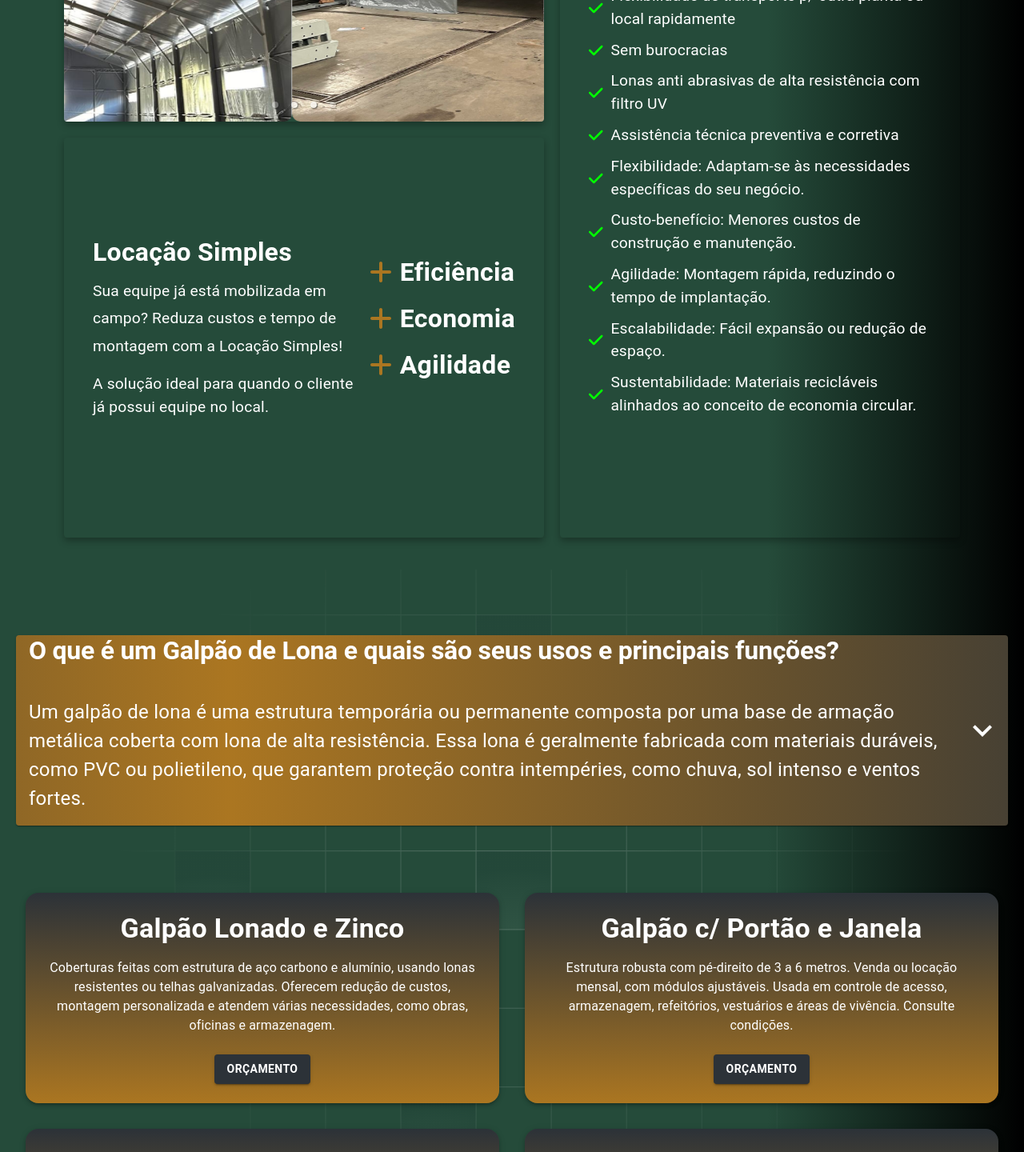
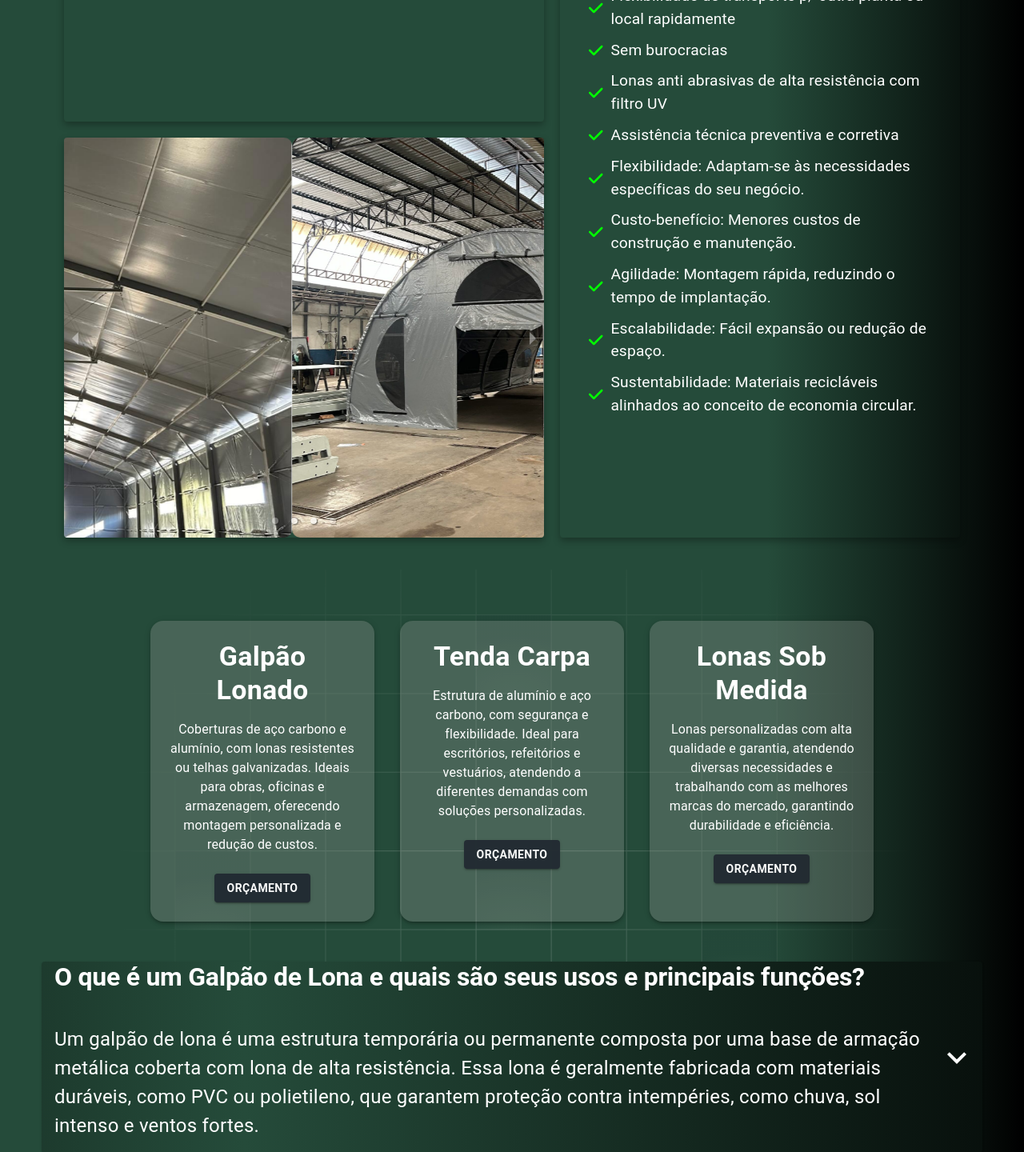
Before and after one commit to Lijunio/mwm-teste, a React (Create React App) app: page / in a window 1280 px wide. Shown: the part 1200-2640 px from the top of the page at 80% size. Built offline with nearby package versions, Linux system fonts and the light colour scheme.

Commit message:
alterações

```diff
--- a/src/App.tsx
+++ b/src/App.tsx
@@ -30,9 +30,11 @@ const App: React.FC = () => {
         <Box id="ServicesParte2" mt={4} sx={{ flex: 1 }}>
           <ServicesParte2 />
         </Box>
+        {/*
         <Box id="about-us" mt={4} sx={{ flex: 1 }}>
           <AboutUs />
         </Box>
+        */}
         <Box id="contact" mt={4} sx={{ flex: 1 }}>
           <Contact />
         </Box>
--- a/src/components/Home.tsx
+++ b/src/components/Home.tsx
@@ -44,6 +44,7 @@ const Home = () => {
 >
   {/* Elemento 2: Logo + Texto */}
   <Box
+    id="home"
     sx={{
       textAlign: isSmallScreen ? "center" : "left",
       zIndex: 2,
--- a/src/components/Navbar.tsx
+++ b/src/components/Navbar.tsx
@@ -5,6 +5,14 @@ import { useTheme } from "@mui/material/styles";
 const Navbar: React.FC = () => {
   const theme = useTheme();
   const isLargeScreen = useMediaQuery(theme.breakpoints.up("md")); // Verifica se a tela é grande
+
+  // Função para rolar até o topo da página
+  const scrollToTop = () => {
+    window.scrollTo({
+      top: 0,
+      behavior: "smooth", // Rolagem suave
+    });
+  };
 
   return (
     <>
@@ -42,23 +50,24 @@ const Navbar: React.FC = () => {
               },
             }}
           >
-            {["Serviços", "Sobre Nós", "Contato"].map((text, index) => (
+            {["Home", "Serviços", "Contato"].map((text, index) => (
               <Button
                 key={index}
                 sx={{
                   backgroundColor: "transparent",
                   color: "#ffffff",
-                  fontSize: isLargeScreen ? "18px" : "14px", // Reduz tamanho da fonte em telas pequenas
+                  fontSize: isLargeScreen ? "18px" : "14px",
                   fontWeight: "bold",
                   transition: "color 0.3s ease",
                   minWidth: "auto", // Para evitar botões muito largos
-                  padding: isLargeScreen ? "10px 16px" : "6px 10px", // Ajusta o padding para telas menores
+                  padding: isLargeScreen ? "10px 16px" : "6px 10px",
                   "&:hover": {
                     backgroundColor: "#688198",
                     color: "#ffffff",
                   },
                 }}
-                href={index === 0 ? "#services" : index === 1 ? "#about-us" : "#contact"}
+                onClick={text === "Home" ? scrollToTop : undefined} // Chama scrollToTop para "Home"
+                href={text === "Serviços" ? "#services" : text === "Contato" ? "#contact" : undefined} // Mantém o comportamento normal nos outros botões
               >
                 {text}
               </Button>
--- a/src/components/Services.tsx
+++ b/src/components/Services.tsx
@@ -13,7 +13,8 @@ const Services: React.FC = () => {
         flexWrap: "wrap",
         justifyContent: "center",
         padding: "40px",
-        background: "linear-gradient(90deg, #254b3a 75%, #000000 100%) "
+        background: "linear-gradient(90deg, #254b3a 75%, #000000 100%) ",
+        border: "transparent"
       }}
     >
       {/* imagens */}
@@ -26,55 +27,7 @@ const Services: React.FC = () => {
           marginRight: "20px",
         }}
       >
-        <Card
-          sx={{
-            boxShadow: "0px 4px 10px rgba(0, 0, 0, 0.3)",
-            backgroundColor: "transparent",
-            width: { xs: "100%", md: "600px" },
-            height: { md: "500px" },
-          }}
-        >
-          <Carousel
-            autoPlay
-            infiniteLoop
-            showThumbs={false}
-            showStatus={false}
-            dynamicHeight={false}
-            interval={3000}
-          >
-            <div>
-              <img
-                src={`${process.env.PUBLIC_URL}/imagens/21.jpg`}
-                alt="Imagem 1"
-                style={{ width: "100%", height: "500px", objectFit: "cover", borderRadius: "10px" }}
-              />
-            </div>
-            <div>
-              <img
-                src={`${process.env.PUBLIC_URL}/imagens/home/pag2.png`}
-                alt="Imagem 3"
-                style={{ width: "100%", height: "500px", objectFit: "cover", borderRadius: "10px" }}
-              />
-            </div>
-            <div>
-              <img
-                src={`${process.env.PUBLIC_URL}/imagens/home/pag3.png`}
-                alt="Imagem 4"
-                style={{ width: "100%", height: "500px", objectFit: "cover", borderRadius: "10px" }}
-              />
-            </div>
-            <div>
-              <img
-                src={`${process.env.PUBLIC_URL}/imagens/home/pag4.png`}
-                alt="Imagem 5"
-                style={{ width: "100%", height: "500px", objectFit: "cover", borderRadius: "10px" }}
-              />
-            </div>
-          </Carousel>
-        </Card>
-
-        {/*Locação simples */}
-        <Card
+                <Card
   sx={{
     padding: "20px",
     boxShadow: "0px 4px 10px rgba(0, 0, 0, 0.3)",
@@ -134,6 +87,56 @@ const Services: React.FC = () => {
 </Card>
 
 
+
+        {/*Locação simples */}
+        <Card
+          sx={{
+            boxShadow: "0px 4px 10px rgba(0, 0, 0, 0.3)",
+            backgroundColor: "transparent",
+            width: { xs: "100%", md: "600px" },
+            height: { md: "500px" },
+          }}
+        >
+          <Carousel
+            autoPlay
+            infiniteLoop
+            showThumbs={false}
+            showStatus={false}
+            dynamicHeight={false}
+            interval={3000}
+          >
+            <div>
+              <img
+                src={`${process.env.PUBLIC_URL}/imagens/21.jpg`}
+                alt="Imagem 1"
+                style={{ width: "100%", height: "500px", objectFit: "cover", borderRadius: "10px" }}
+              />
+            </div>
+            <div>
+              <img
+                src={`${process.env.PUBLIC_URL}/imagens/home/pag2.png`}
+                alt="Imagem 3"
+                style={{ width: "100%", height: "500px", objectFit: "cover", borderRadius: "10px" }}
+              />
+            </div>
+            <div>
+              <img
+                src={`${process.env.PUBLIC_URL}/imagens/home/pag3.png`}
+                alt="Imagem 4"
+                style={{ width: "100%", height: "500px", objectFit: "cover", borderRadius: "10px" }}
+              />
+            </div>
+            <div>
+              <img
+                src={`${process.env.PUBLIC_URL}/imagens/home/pag4.png`}
+                alt="Imagem 5"
+                style={{ width: "100%", height: "500px", objectFit: "cover", borderRadius: "10px" }}
+              />
+            </div>
+          </Carousel>
+        </Card>
+
+
       </Box>
 
       {/* Terceiro Card - Estruturas de Lona */}
--- a/src/components/ServicesParte2.tsx
+++ b/src/components/ServicesParte2.tsx
@@ -2,12 +2,13 @@ import React, { useState, useEffect } from "react";
 import {
   Box,
   Card,
-  CardContent,
   Typography,
+  Button,
   Grid,
   Accordion,
   AccordionSummary,
   AccordionDetails,
+  CardContent,
 } from "@mui/material";
 import ExpandMoreIcon from "@mui/icons-material/ExpandMore";
 import { useTheme } from "@mui/material/styles";
@@ -18,6 +19,16 @@ const Services: React.FC = () => {
   const isSmallScreen = useMediaQuery(theme.breakpoints.down("sm"));
   const [currentCardIndex, setCurrentCardIndex] = useState(0);
 
+  // Função para abrir o WhatsApp com uma mensagem pré-definida
+  const handleBudgetRequest = (title: string) => {
+    const message = `Olá! Estive analisando o seu site e tenho uma dúvida em relação a ${title}.`;
+    window.open(
+      `https://wa.me/5531991502088?text=${encodeURIComponent(message)}`,
+      "_blank"
+    );
+  };
+
+  // Dados para os cards de informações sobre galpões de lona
   const cards = [
     {
       title: "Usos dos Galpões de Lona",
@@ -119,7 +130,7 @@ const Services: React.FC = () => {
     },
   ];
 
-  // Alternar entre os cards a cada 15 segundos
+  // Alternar entre os cards a cada 15 segundos (somente em telas pequenas)
   useEffect(() => {
     if (isSmallScreen) {
       const interval = setInterval(() => {
@@ -130,6 +141,134 @@ const Services: React.FC = () => {
   }, [isSmallScreen, cards.length]);
 
   return (
+    <Box sx={{ p: 4, fontFamily: "'Roboto', sans-serif" }}>
+      {/* Cards de Serviços */}
+      <Grid container spacing={4} justifyContent="center">
+        {/* Card 1: Galpão Lonado */}
+        <Grid item xs={12} sm={6} md={3}>
+          <Card
+            sx={{
+              padding: 3,
+              boxShadow: 3,
+              textAlign: "center",
+              display: "flex",
+              flexDirection: "column",
+              alignItems: "center",
+              height: "100%",
+              borderRadius: 4,
+              backgroundColor: "rgba(151, 160, 152, 0.3)",
+              color: "white",
+            }}
+          >
+            <Typography variant="h4" sx={{ fontWeight: "bold", mb: 2 }}>
+              Galpão Lonado
+            </Typography>
+            <Typography sx={{ mb: 3 }}>
+              Coberturas de aço carbono e alumínio, com lonas resistentes ou telhas galvanizadas. Ideais para obras, oficinas e armazenagem, oferecendo montagem personalizada e redução de custos.
+            </Typography>
+            <Button
+              variant="contained"
+              sx={{
+                backgroundColor: "#222b32",
+                opacity: 0.97,
+                color: "#ffffff",
+                fontWeight: "bold",
+                "&:hover": {
+                  backgroundColor: "#688198",
+                  color: "#ffffff",
+                },
+              }}
+              onClick={() => handleBudgetRequest("Galpão Lonado e Zinco")}
+            >
+              Orçamento
+            </Button>
+          </Card>
+        </Grid>
+
+        {/* Card 3: Tenda Carpa */}
+        <Grid item xs={12} sm={6} md={3}>
+          <Card
+            sx={{
+              padding: 3,
+              boxShadow: 3,
+              textAlign: "center",
+              display: "flex",
+              flexDirection: "column",
+              alignItems: "center",
+              height: "100%",
+              borderRadius: 4,
+              backgroundColor: "rgba(151, 160, 152, 0.3)",
+              color: "white",
+            }}
+          >
+            <Typography variant="h4" sx={{ fontWeight: "bold", mb: 2 }}>
+              Tenda Carpa
+            </Typography>
+            <Typography sx={{ mb: 3 }}>
+              Estrutura de alumínio e aço carbono, com segurança e flexibilidade. Ideal para escritórios, refeitórios e vestuários, atendendo a diferentes demandas com soluções personalizadas.
+            </Typography>
+            <Button
+              variant="contained"
+              sx={{
+                backgroundColor: "#222b32",
+                opacity: 0.97,
+                color: "#ffffff",
+                fontWeight: "bold",
+                "&:hover": {
+                  backgroundColor: "#688198",
+                  color: "#ffffff",
+                },
+              }}
+              onClick={() => handleBudgetRequest("Tenda Carpa")}
+            >
+              Orçamento
+            </Button>
+          </Card>
+        </Grid>
+
+        {/* Card 4: Lonas Sob Medida */}
+        <Grid item xs={12} sm={6} md={3}>
+          <Card
+            sx={{
+              padding: 3,
+              boxShadow: 3,
+              textAlign: "center",
+              display: "flex",
+              flexDirection: "column",
+              alignItems: "center",
+              height: "100%",
+              borderRadius: 4,
+              backgroundColor: "rgba(151, 160, 152, 0.3)",
+              color: "white",
+            }}
+          >
+            <Typography variant="h4" sx={{ fontWeight: "bold", mb: 2 }}>
+              Lonas Sob Medida
+            </Typography>
+            <Typography sx={{ mb: 3 }}>
+              Lonas personalizadas com alta qualidade e garantia, atendendo diversas necessidades e trabalhando com as melhores marcas do mercado, garantindo durabilidade e eficiência.
+            </Typography>
+            <Button
+              variant="contained"
+              sx={{
+                backgroundColor: "#222b32",
+                opacity: 0.97,
+                color: "#ffffff",
+                fontWeight: "bold",
+                "&:hover": {
+                  backgroundColor: "#688198",
+                  color: "#ffffff",
+                },
+              }}
+              onClick={() => handleBudgetRequest("Lonas Sob Medida")}
+            >
+              Orçamento
+            </Button>
+          </Card>
+        </Grid>
+      </Grid>
+
+      {/* Accordion com informações sobre galpões de lona */}
       <Box
         sx={{
           backgroundColor: "transparent",
@@ -155,11 +294,11 @@ const Services: React.FC = () => {
               />
             }
             sx={{
-    backgroundImage: "linear-gradient(270deg, rgb(44, 50, 56), rgba(171, 118, 33), rgb(44, 50, 56))",
+              backgroundImage: "linear-gradient(270deg, #000000, #254b3a, #000000)",
               backgroundSize: "200% 100%",
               backgroundPosition: "0% 0%",
-    animation: "gradientShift 10s linear infinite",  // A animação agora dura 10 segundos
-    color: "#000000",  // Cor do texto mantida como padrão (preta)
+              animation: "gradientShift 10s linear infinite",
+              color: "#000000",
               fontSize: "0.9rem",
               minHeight: "40px",
               "& .MuiAccordionSummary-content": {
@@ -168,20 +307,16 @@ const Services: React.FC = () => {
               },
               "@keyframes gradientShift": {
                 "0%": {
-        backgroundPosition: "0% 0%",  // Início com a cor rgb(44, 50, 56)
+                  backgroundPosition: "0% 0%",
                 },
                 "50%": {
-        backgroundPosition: "100% 0%",  // Meio da animação com fundo em rgba(171, 118, 33)
+                  backgroundPosition: "100% 0%",
                 },
                 "100%": {
-        backgroundPosition: "0% 0%",  // Final da animação com o fundo totalmente em rgba(171, 118, 33)
+                  backgroundPosition: "0% 0%",
                 },
               },
             }}
-
-
-
-
           >
             <Typography
               variant="h2"
@@ -260,9 +395,9 @@ const Services: React.FC = () => {
                 ))}
               </Grid>
             )}
-
           </AccordionDetails>
         </Accordion>
+      </Box>
     </Box>
   );
 };
```
Lines whose indentation alone changed are shown as unchanged.
